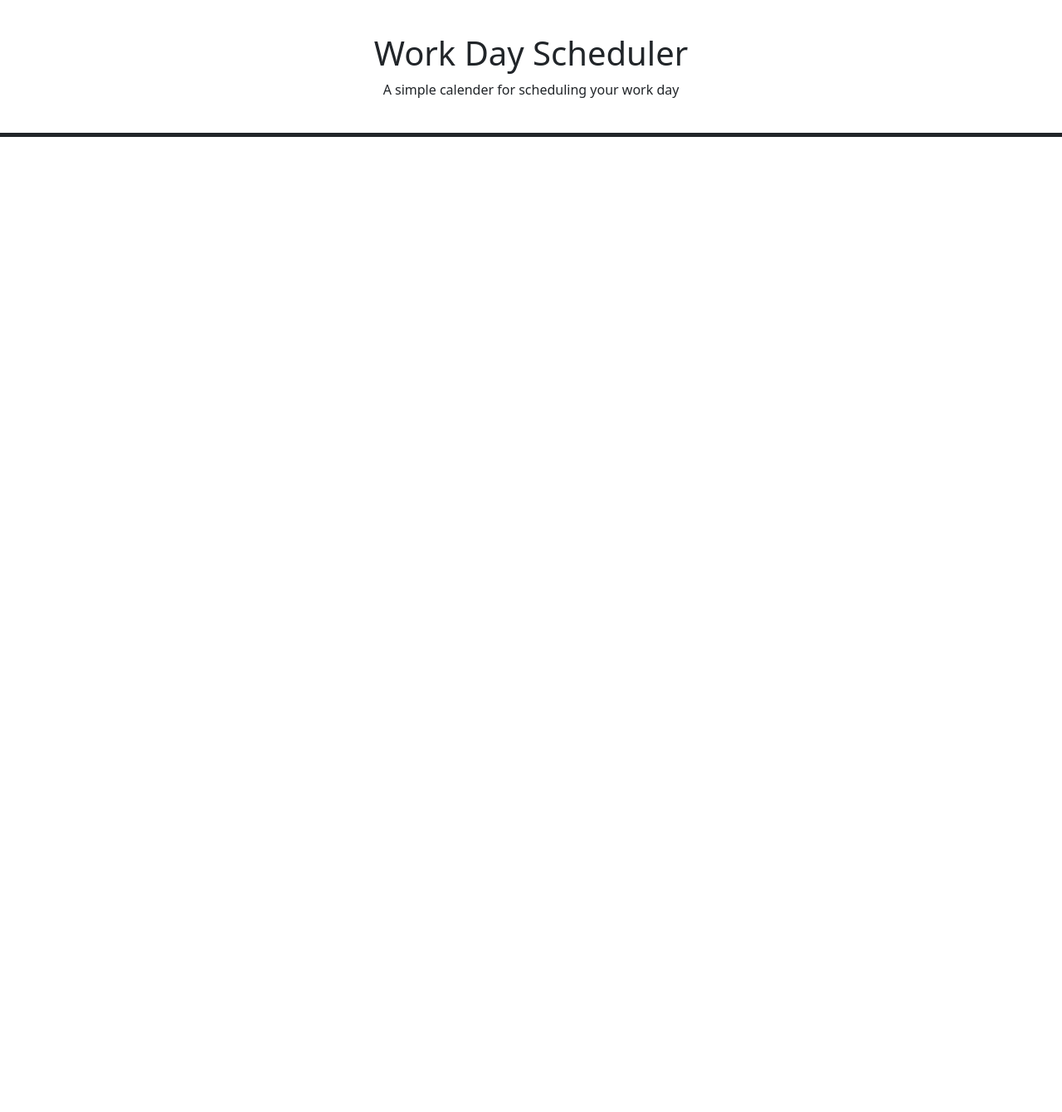
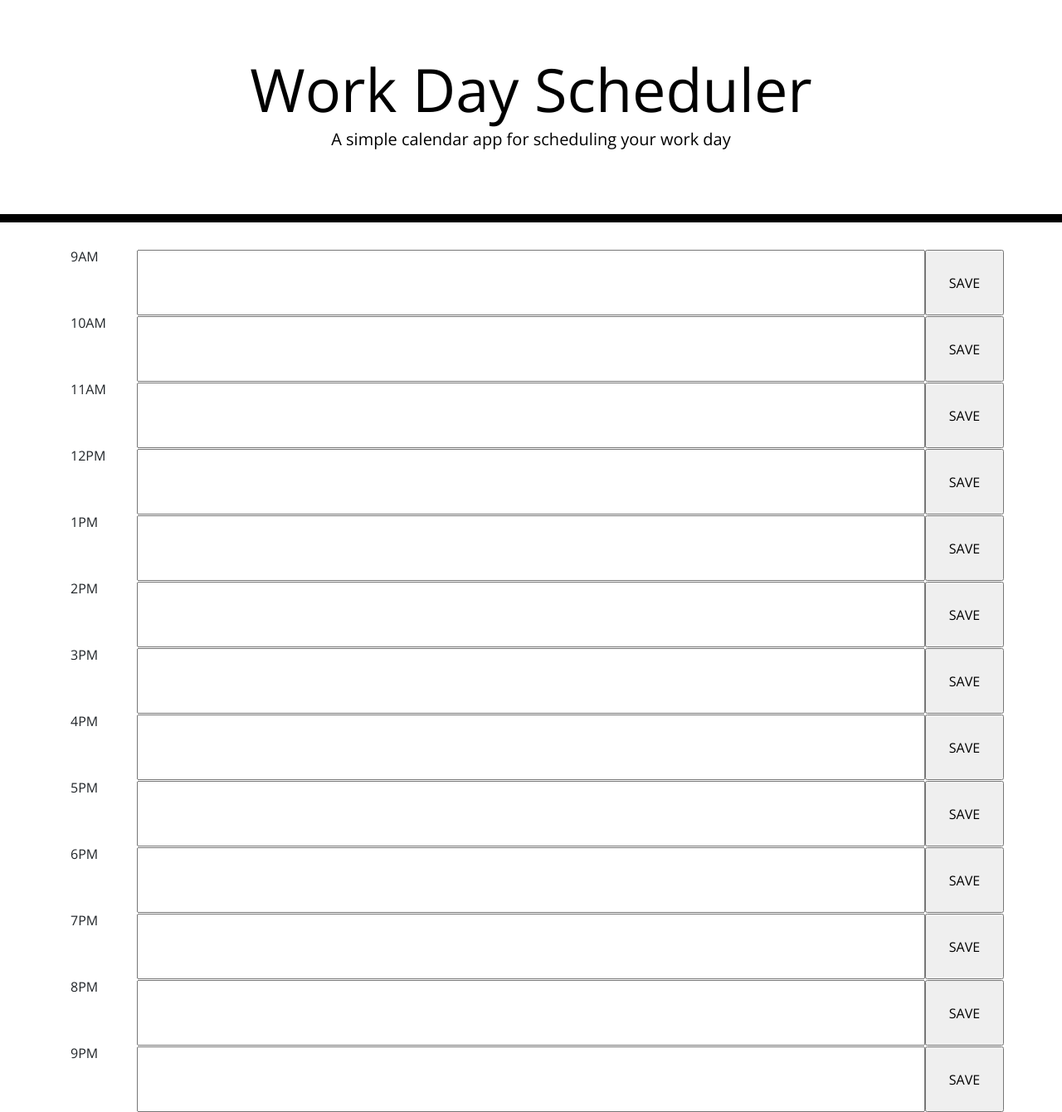
Before and after one commit to chuanw101/work-day-scheduler, a plain HTML site: page index.html in a window 1280 px wide. Shown: the whole page at 83% size. Before the commit the page ends 800 px from the top, so only its background shows below. Drawn offline with nearby package versions, Linux system fonts and the light colour scheme.

Commit message:
copy paste in template code, add in timeblocks

```diff
--- a/index.html
+++ b/index.html
@@ -1,19 +1,103 @@
 <!DOCTYPE html>
 <html lang="en">
-<head>
-    <meta charset="UTF-8">
-    <meta http-equiv="X-UA-Compatible" content="IE=edge">
-    <meta name="viewport" content="width=device-width, initial-scale=1.0">
-    <link href="https://cdn.jsdelivr.net/npm/bootstrap@5.0.2/dist/css/bootstrap.min.css" rel="stylesheet" integrity="sha384-EVSTQN3/azprG1Anm3QDgpJLIm9Nao0Yz1ztcQTwFspd3yD65VohhpuuCOmLASjC" crossorigin="anonymous">
+  <head>
+    <meta charset="UTF-8" />
+    <meta name="viewport" content="width=device-width, initial-scale=1.0" />
+    <meta http-equiv="X-UA-Compatible" content="ie=edge" />
+    <link
+      rel="stylesheet"
+      href="https://stackpath.bootstrapcdn.com/bootstrap/4.3.1/css/bootstrap.min.css"
+    />
+    <link
+      rel="stylesheet"
+      href="https://use.fontawesome.com/releases/v5.8.1/css/all.css"
+      integrity="sha384-50oBUHEmvpQ+1lW4y57PTFmhCaXp0ML5d60M1M7uH2+nqUivzIebhndOJK28anvf"
+      crossorigin="anonymous"
+    />
+    <link
+      href="https://fonts.googleapis.com/css?family=Open+Sans&display=swap"
+      rel="stylesheet"
+    />
+    <link rel="stylesheet" href="style.css" />
     <title>Work Day Scheduler</title>
-</head>
-<body>
-    <header class="mt-3 p-4 text-center bg-white border-bottom border-dark border-5">
-        <h1>Work Day Scheduler</h1>
-        <p>A simple calender for scheduling your work day</p>
+  </head>
+
+  <body>
+    <header class="jumbotron">
+      <h1 class="display-3">Work Day Scheduler</h1>
+      <p class="lead">A simple calendar app for scheduling your work day</p>
+      <p id="currentDay" class="lead"></p>
     </header>
-    <script src="https://code.jquery.com/jquery-3.5.1.min.js"></script>
-    <script src="https://momentjs.com/downloads/moment.js"></script>
-    <script src="script.js"></script>
-</body>
+    <div class="container">
+      <!-- Timeblocks go here -->
+        <form class="row">
+            <label for="task" class="col-lg-1 col-2">9AM</label>
+            <input type="text" class="col-lg-10 col-8" name="task">
+            <input type="submit" class="col-lg-1 col-2" value="SAVE">
+        </form>
+        <form class="row">
+            <label for="task" class="col-lg-1 col-2">10AM</label>
+            <input type="text" class="col-lg-10 col-8" name="task">
+            <input type="submit" class="col-lg-1 col-2" value="SAVE">
+        </form>
+        <form class="row">
+            <label for="task" class="col-lg-1 col-2">11AM</label>
+            <input type="text" class="col-lg-10 col-8" name="task">
+            <input type="submit" class="col-lg-1 col-2" value="SAVE">
+        </form>
+        <form class="row">
+            <label for="task" class="col-lg-1 col-2">12PM</label>
+            <input type="text" class="col-lg-10 col-8" name="task">
+            <input type="submit" class="col-lg-1 col-2" value="SAVE">
+        </form>
+        <form class="row">
+            <label for="task" class="col-lg-1 col-2">1PM</label>
+            <input type="text" class="col-lg-10 col-8" name="task">
+            <input type="submit" class="col-lg-1 col-2" value="SAVE">
+        </form>
+        <form class="row">
+            <label for="task" class="col-lg-1 col-2">2PM</label>
+            <input type="text" class="col-lg-10 col-8" name="task">
+            <input type="submit" class="col-lg-1 col-2" value="SAVE">
+        </form>
+        <form class="row">
+            <label for="task" class="col-lg-1 col-2">3PM</label>
+            <input type="text" class="col-lg-10 col-8" name="task">
+            <input type="submit" class="col-lg-1 col-2" value="SAVE">
+        </form>
+        <form class="row">
+            <label for="task" class="col-lg-1 col-2">4PM</label>
+            <input type="text" class="col-lg-10 col-8" name="task">
+            <input type="submit" class="col-lg-1 col-2" value="SAVE">
+        </form>
+        <form class="row">
+            <label for="task" class="col-lg-1 col-2">5PM</label>
+            <input type="text" class="col-lg-10 col-8" name="task">
+            <input type="submit" class="col-lg-1 col-2" value="SAVE">
+        </form>
+        <form class="row">
+            <label for="task" class="col-lg-1 col-2">6PM</label>
+            <input type="text" class="col-lg-10 col-8" name="task">
+            <input type="submit" class="col-lg-1 col-2" value="SAVE">
+        </form>
+        <form class="row">
+            <label for="task" class="col-lg-1 col-2">7PM</label>
+            <input type="text" class="col-lg-10 col-8" name="task">
+            <input type="submit" class="col-lg-1 col-2" value="SAVE">
+        </form>
+        <form class="row">
+            <label for="task" class="col-lg-1 col-2">8PM</label>
+            <input type="text" class="col-lg-10 col-8" name="task">
+            <input type="submit" class="col-lg-1 col-2" value="SAVE">
+        </form>
+        <form class="row">
+            <label for="task" class="col-lg-1 col-2">9PM</label>
+            <input type="text" class="col-lg-10 col-8" name="task">
+            <input type="submit" class="col-lg-1 col-2" value="SAVE">
+        </form>
+    </div>
+
+    <script src="https://cdnjs.cloudflare.com/ajax/libs/jquery/3.2.1/jquery.min.js"></script>
+    <script src="https://cdnjs.cloudflare.com/ajax/libs/moment.js/2.24.0/moment.min.js"></script>
+  </body>
 </html>
--- /dev/null
+++ b/style.css
@@ -0,0 +1,71 @@
+body {
+    font-family: 'Open Sans', sans-serif;
+    font-size: 16px;
+    line-height: 1;
+  }
+
+  textarea {
+    background: transparent;
+    border: none;
+    resize: none;
+    color: #000000;
+    border-left: 1px solid black;
+    padding: 10px;
+  }
+
+  .jumbotron {
+    text-align: center;
+    background-color: transparent;
+    color: black;
+    border-radius: 0;
+    border-bottom: 10px solid black;
+  }
+
+  .description {
+    white-space: pre-wrap;
+  }
+
+  .time-block {
+    text-align: center;
+    border-radius: 15px;
+  }
+
+  .row {
+    white-space: pre-wrap;
+    height: 80px;
+    border-top: 1px solid white;
+  }
+
+  .hour {
+    background-color: #ffffff;
+    color: #000000;
+    border-top: 1px dashed #000000;
+  }
+
+  .past {
+    background-color: #d3d3d3;
+    color: white;
+  }
+
+  .present {
+    background-color: #ff6961;
+    color: white;
+  }
+
+  .future {
+    background-color: #77dd77;
+    color: white;
+  }
+
+  .saveBtn {
+    border-left: 1px solid black;
+    border-top-right-radius: 15px;
+    border-bottom-right-radius: 15px;
+    background-color: #06aed5;
+    color: white;
+  }
+
+  .saveBtn i:hover {
+    font-size: 20px;
+    transition: all 0.3s ease-in-out;
+  }
```
